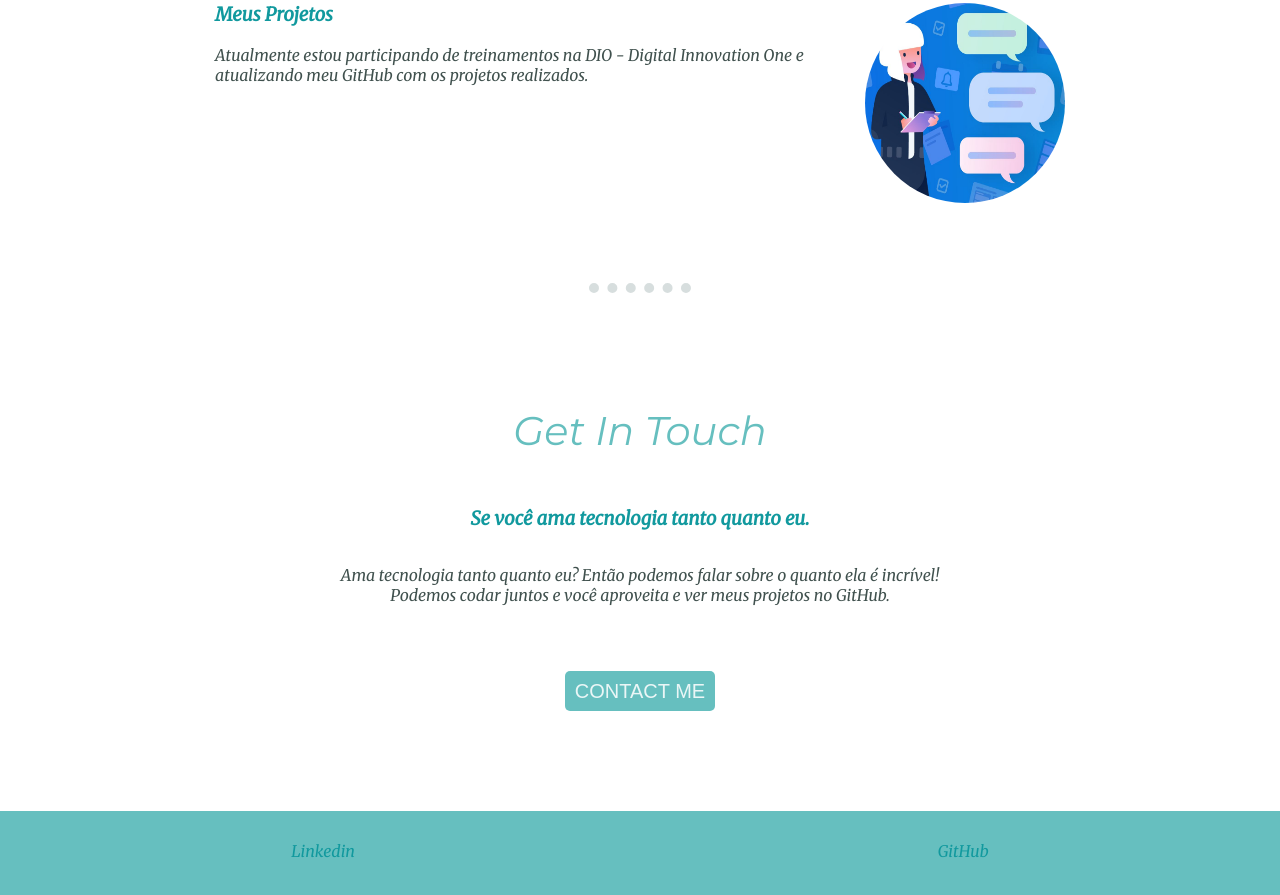
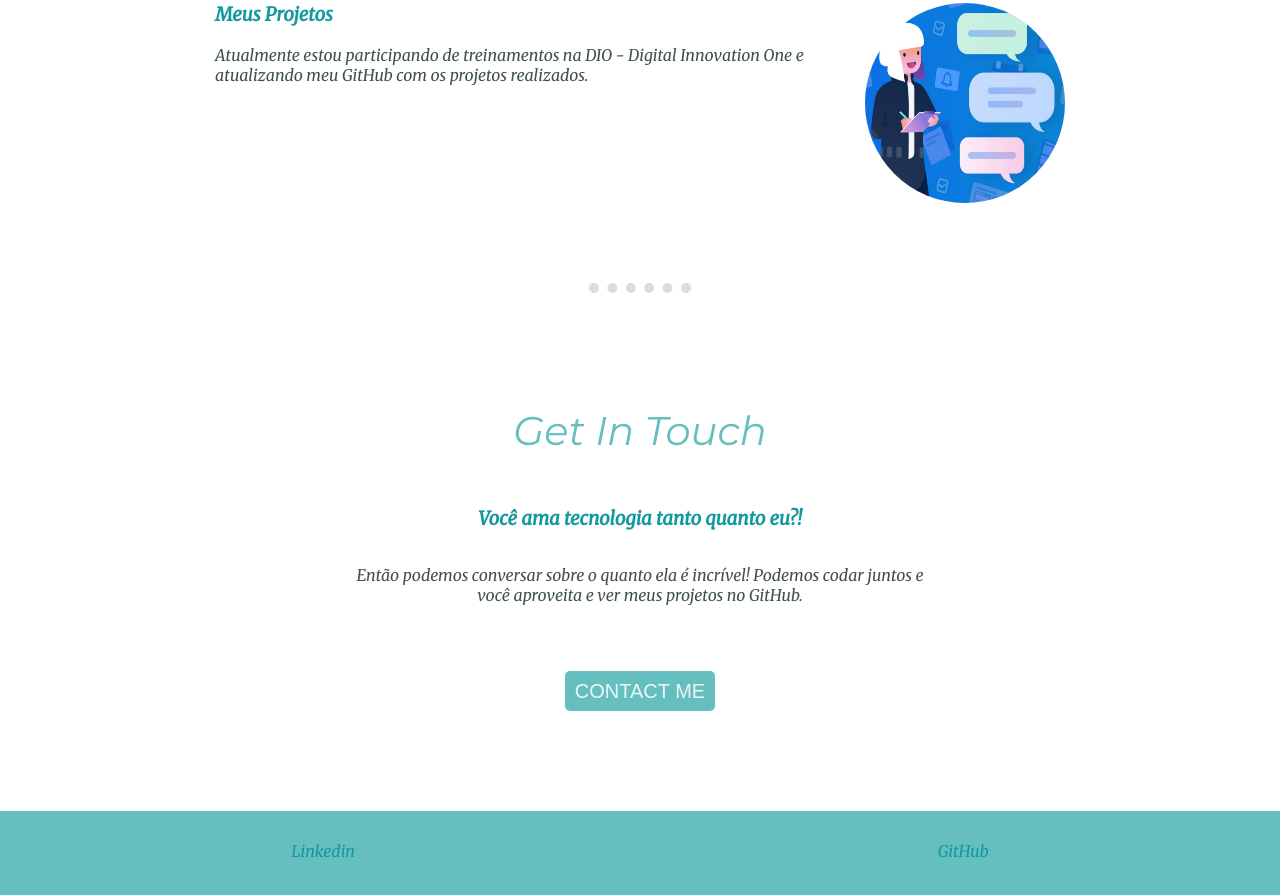
Before and after one commit to VaneChan/Portfolio, a plain HTML site: page index.html in a window 1280 px wide. Shown: the part 1781-2676 px from the top of the page. Drawn offline with Linux system fonts and the light colour scheme; a web font is replaced by a local one.

Commit message:
Update index.html

```diff
--- a/index.html
+++ b/index.html
@@ -73,10 +73,10 @@
 
       <div class="bottom-container">
         <h2>Get In Touch</h2>
-        <h3 class="info-responsiva">Se você ama tecnologia tanto quanto eu.</h3>
+        <h3 class="info-responsiva">Você ama tecnologia tanto quanto eu?!</h3>
         <p class="bottom-text">
-          Ama tecnologia tanto quanto eu? Então podemos falar sobre o quanto ela
-          é incrível! Podemos codar juntos e você aproveita e ver meus projetos
+          Então podemos conversar sobre o quanto ela é incrível!
+          Podemos codar juntos e você aproveita e ver meus projetos
           no GitHub.
         </p>
       </div>
```
